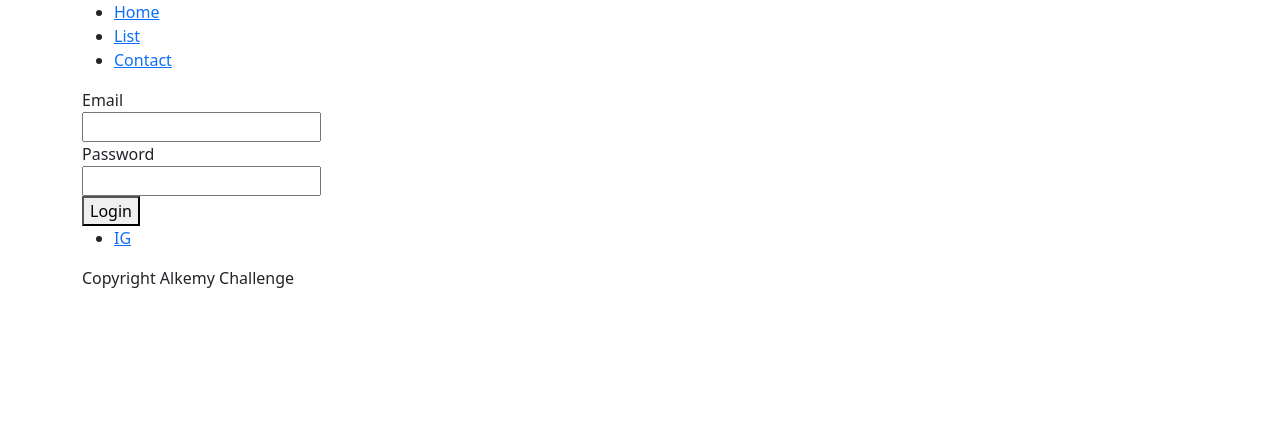
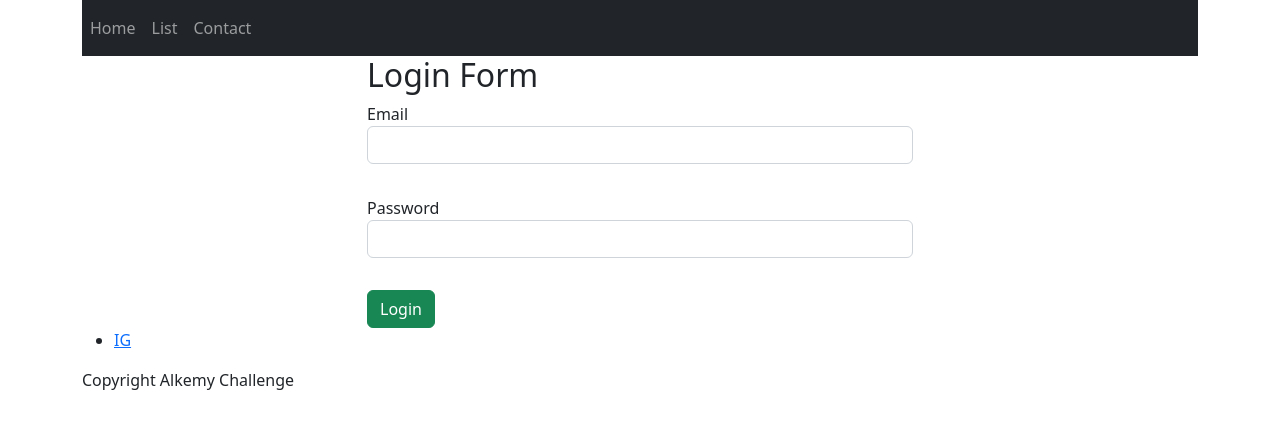
Before and after one commit to ElDev1/movie-app, a React (Create React App) app: page / in a window 1280 px wide. Shown: the top 428 px of the page. Built offline with nearby package versions, Linux system fonts and the light colour scheme.

Commit message:
fetch data from api

```diff
--- a/src/components/Footer.js
+++ b/src/components/Footer.js
@@ -1,7 +1,7 @@
 
 const Footer = () => {
   return (
-    <footer>
+    <footer className="d-flex flex-column justify-content-end">
         <nav>
             <ul>
                 <li>
--- a/src/components/Header.js
+++ b/src/components/Header.js
@@ -3,16 +3,16 @@ import { Link } from 'react-router-dom'
 const Header = () => {
   return (
     <header>
-        <nav>
-            <ul>
-                <li>
-                    <Link to='/'>Home</Link>
+        <nav className="navbar navbar-expand-lg navbar-dark bg-dark">
+            <ul className='navbar-nav mr-auto'>
+                <li className='nav-item'>
+                    <Link to='/' className='nav-link'>Home</Link>
                 </li>
-                <li>
-                    <Link to='/list'>List</Link>
+                <li className='nav-item'>
+                    <Link to='/list' className='nav-link'>List</Link>
                 </li>
-                <li>
-                    <Link to='/contact'>Contact</Link>
+                <li className='nav-item'>
+                    <Link to='/contact' className='nav-link'>Contact</Link>
                 </li>
             </ul>
         </nav>
--- a/src/components/List.js
+++ b/src/components/List.js
@@ -1,22 +1,40 @@
-import { useNavigate } from 'react-router-dom'
-import { useEffect } from 'react'
+import { Link, Navigate } from 'react-router-dom'
+import { useEffect, useState } from 'react'
+import axios from 'axios'
 
 const List = () => {
 
-  const history = useNavigate()
-
   const token = localStorage.getItem('token')
 
+  const [movieList, setMovieList] = useState([])
+
   useEffect(() => {
-    if(token === null) {
-        history('/')
-    }
-  },[])
+    const endPoint = 'https://api.themoviedb.org/3/discover/movie?api_key=5807de57c2531ea67e559dc2a04a9231&language=en-US&sort_by=popularity.desc&include_adult=false&include_video=false&page=1&with_watch_monetization_types=flatrate'
+    axios.get(endPoint)
+      .then((response) => {
+        const apiData = response.data
+        setMovieList(apiData.results)
+      })
+  },[setMovieList])
 
-  console.log(token)
+  console.log(movieList)
 
   return (
-    <div>List</div>
+    <>
+      { !token && <Navigate replace to="/" /> }
+      <div className='row'>
+        <div className='col-3'>
+          <div className="card">
+            <img src="..." className="card-img-top" alt="..." />
+            <div className="card-body">
+              <h5 className="card-title">Card title</h5>
+              <p className="card-text">Some quick example text to build on the card title and make up the bulk of the card's content.</p>
+              <Link to="/" className="btn btn-primary">Go somewhere</Link>
+            </div>
+          </div>
+        </div>
+      </div>
+    </>
   )
 }
 
--- a/src/components/Login.js
+++ b/src/components/Login.js
@@ -1,6 +1,6 @@
 import axios from 'axios'
 import swAlert from '@sweetalert/with-react'
-import { useNavigate } from 'react-router-dom'
+import { useNavigate, Navigate } from 'react-router-dom'
 
 const Login = () => {
 
@@ -46,20 +46,31 @@ const Login = () => {
 
   }
 
+  let token = localStorage.getItem('token')
+
   return (
+    <>
+      {token && <Navigate replace to="/list"/>}
+
+      <div className='row'>
+        <div className='col-6 offset-3'>
+          <h2>Login Form</h2>
           <form onSubmit={submitHandler}>
-        <label>
+            <label className='form-label d-block'>
                 <span>Email</span> <br/>
-            <input type='email' name='email' />
+                <input className='form-control' type='email' name='email' />
             </label>
             <br />
-        <label>
+            <label className='form-label d-block '>
                 <span>Password</span> <br/>
-            <input type='password' name='password'/>
+                <input className='form-control' type='password' name='password'/>
             </label>
             <br />
-        <button type='submit'>Login</button>
+            <button className='btn btn-success' type='submit'>Login</button>
           </form>
+        </div>
+      </div>
+    </>
   )
 }
 
```
Also changed, not shown: public/index.html (+0 -9 lines), src/App.css (deleted, +0 -38 lines). Lines whose indentation alone changed are shown as unchanged.
